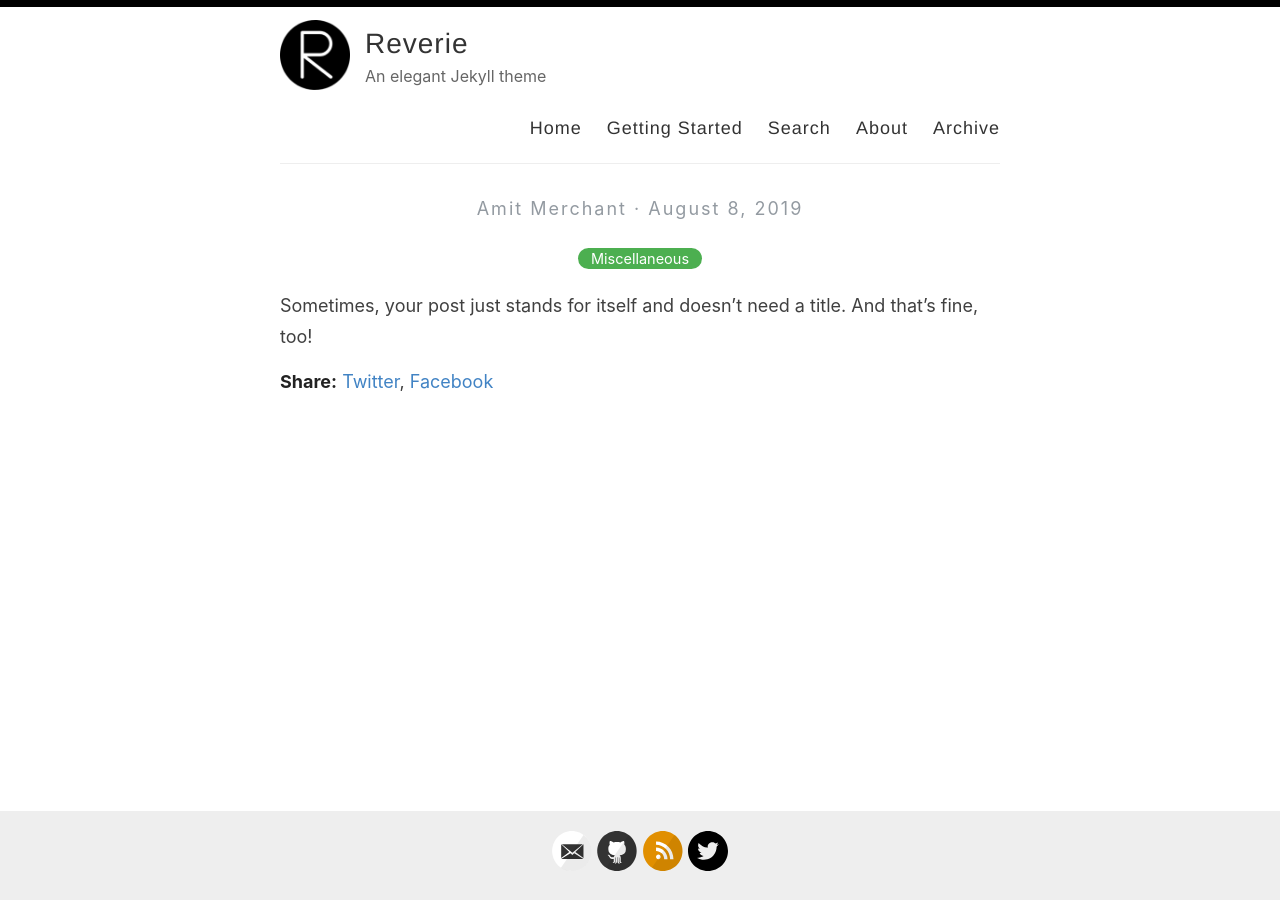
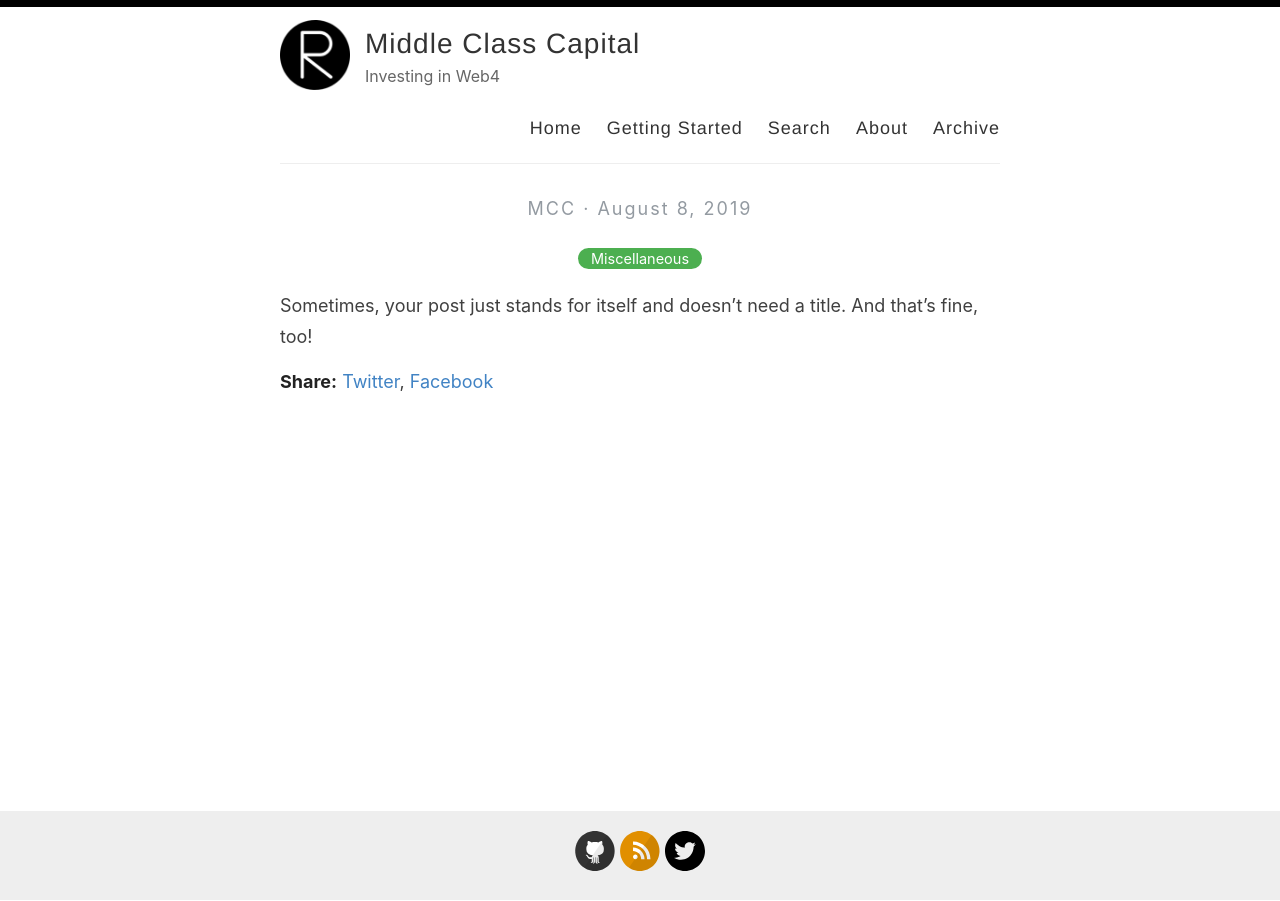
Before and after one commit to shakiXBT/mcc-website, a Jekyll site: the page built from _posts/2019-08-08-no-title-posts.md, in a window 1280 px wide. Built offline with Jekyll 4.4.1, drawn with Linux system fonts in a browser that asks for light colours.

Commit message:
feat: setup _config.yml

```diff
--- a/_config.yml
+++ b/_config.yml
@@ -3,13 +3,13 @@
 #
 
 # Name of your site (displayed in the header)
-name: Reverie
+name: Middle Class Capital
 
 # Name of the author
-author: Amit Merchant
+author: MCC
 
 # Short bio or description (displayed in the header)
-description: An elegant Jekyll theme
+description: Investing in Web4
 
 # URL of your avatar or profile pic (you could use your GitHub profile pic)
 avatar: /images/reverie.png
@@ -21,15 +21,15 @@ avatar: /images/reverie.png
 # Includes an icon in the footer for each username you enter
 footer-links:
   dribbble:
-  email: amit.d.merchant@gmail.com
+  email:
   facebook:
   flickr:
-  github: amitmerchant1990/reverie
+  github: shakiXBT
   instagram:
   linkedin:
   pinterest:
   rss: rss
-  twitter: amit_merchant
+  twitter: MCCapital__
   stackoverflow:
   youtube: # channel/<your_long_string> or user/<user-name>
   googleplus: # anything in your profile username that comes after plus.google.com/
@@ -41,21 +41,21 @@ footer-links:
 disqus:
 
 # Enter your Google Analytics web tracking code (e.g. UA-2110908-2) to activate tracking
-google_analytics: UA-43339302-11
+google_analytics:
 
 # For newer "GA4" analytics, use the following instead of the "UA" entry above
 #google_analytics_ga4: G-GABC1DEFG
 
 # Your website URL (e.g. http://amitmerchant1990.github.io or http://www.amitmerchant.com)
 # Used for Sitemap.xml and your RSS feed
-url: http://www.amitmerchant.com/reverie
-enforce_ssl: https://www.amitmerchant.com/reverie
+url: http://shakiXBT.github.io
+enforce_ssl: https://shakiXBT.github.io
 
 # If you're hosting your site at a Project repository on GitHub pages
 # (http://yourusername.github.io/repository-name)
 # and NOT your User repository (http://yourusername.github.io)
 # then add in the baseurl here, like this: "/repository-name"
-baseurl: "/reverie"
+baseurl: "/mcc-website"
 
 #
 # !! You don't need to change any of the configuration flags below !!
```
